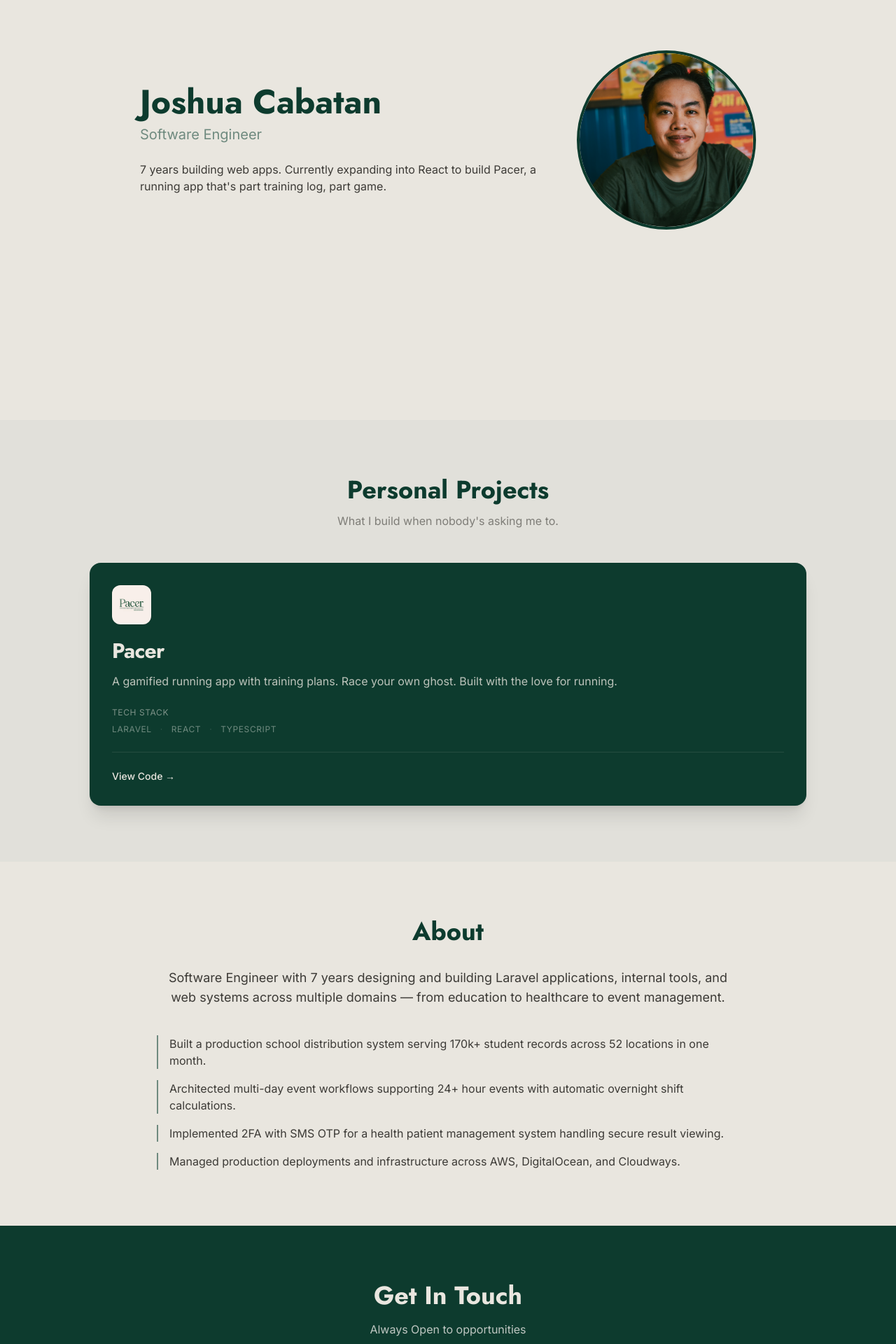
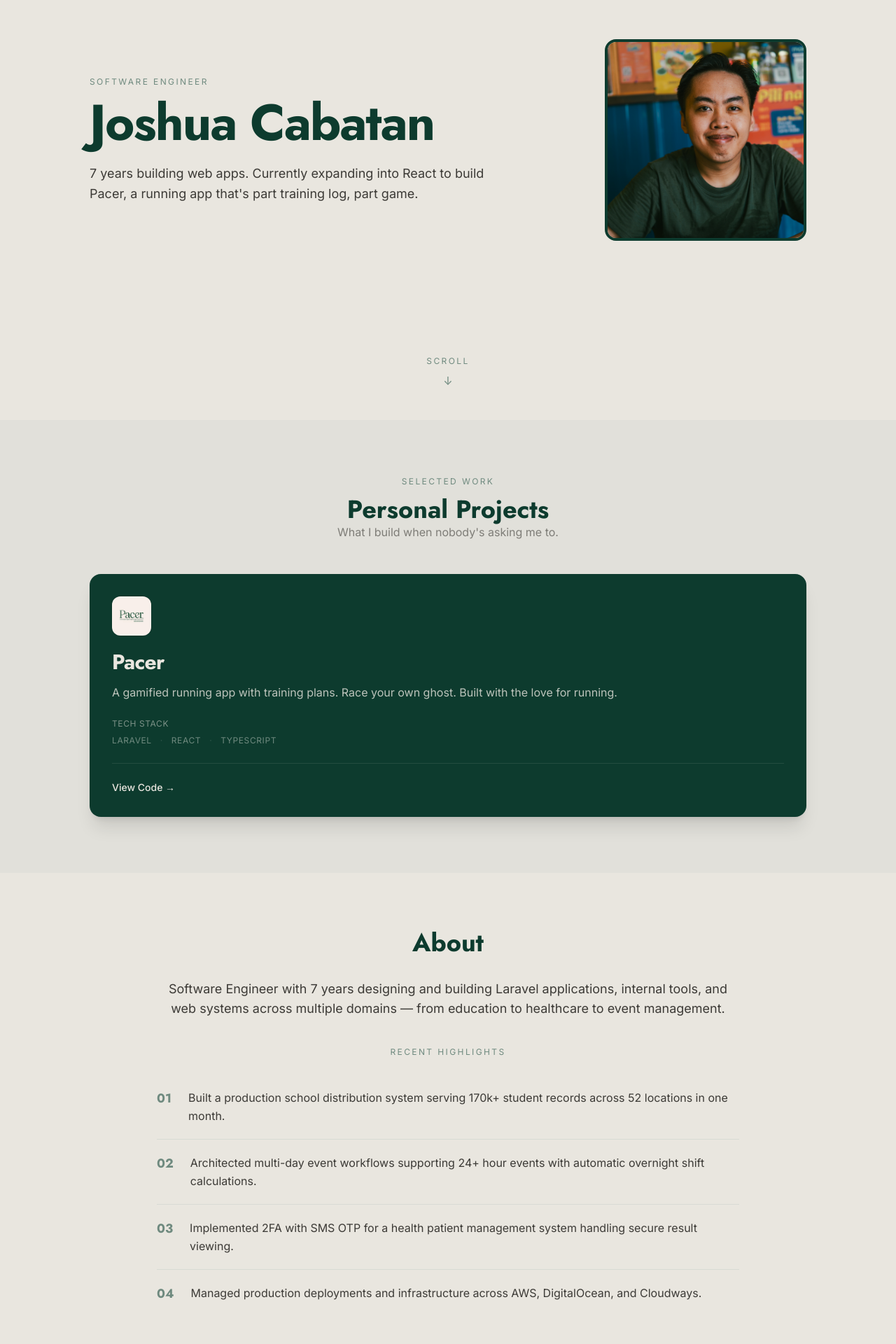
Before and after one commit to shuajo-dev/portfolio, a React (Vite) app: page / in a window 1280 px wide. Shown: the part 200-2120 px from the top of the page at 70% size. Built offline with nearby package versions, Linux system fonts and the light colour scheme.

Commit message:
feat: add easter egg :)

```diff
--- a/src/App.tsx
+++ b/src/App.tsx
@@ -3,6 +3,7 @@ import Hero from './components/Hero'
 import Projects from './components/Projects'
 import About from './components/About'
 import Contact from './components/Contact'
+import EasterEgg from './components/EasterEgg'
 
 function App() {
 
@@ -13,6 +14,7 @@ function App() {
         <Projects />
         <About />
         <Contact />
+        <EasterEgg />
     </div>
   )
 }
--- a/src/components/About.tsx
+++ b/src/components/About.tsx
@@ -16,10 +16,21 @@ function About() {
         internal tools, and web systems across multiple domains — from education to
         healthcare to event management.
       </p>
-      <ul className="space-y-4">
-        {highlights.map((point) => (
-          <li key={point} className="font-body text-charcoal border-l-2 border-sage pl-4">
-            {point}
+      <p className="font-body text-xs uppercase tracking-[0.2em] text-sage text-center mb-6">
+        Recent Highlights
+        </p>
+      <ul>
+        {highlights.map((point, i) => (
+          <li
+            key={point}
+            className="flex gap-6 py-5 border-b border-stone/40 last:border-b-0"
+          >
+            <span className="font-heading text-lg font-bold text-sage shrink-0">
+              {String(i + 1).padStart(2, '0')}
+            </span>
+            <p className="font-body text-charcoal leading-relaxed">
+              {point}
+            </p>
           </li>
         ))}
       </ul>
--- a/src/components/Contact.tsx
+++ b/src/components/Contact.tsx
@@ -1,16 +1,16 @@
 function Contact() {
   return (
     <section className="py-20 px-8 bg-deep-green text-cream text-center">
-      <h2 className="font-heading text-4xl font-bold mb-4">
-        Get In Touch
-      </h2>
-      <p className="font-body text-stone mb-8">
-        Always Open to opportunities
-      </p>
+        <p className="font-body text-xs uppercase tracking-[0.2em] text-stone mb-4">
+        Always Open to Opportunities
+        </p>
+        <h2 className="font-heading text-4xl font-bold mb-8">
+        Say Hello
+        </h2>
       <div className="flex justify-center gap-8 font-body">
         <a
           href="mailto:joshua.cabatan@proton.me"
-          className="underline hover:text-sage transition-colors"
+          className="underline hover:text-sage transition-colors focus:outline-none focus:ring-2 focus:ring-cream focus:ring-offset-2 focus:ring-offset-deep-green rounded"
         >
           joshua.cabatan@proton.me
         </a>
@@ -18,7 +18,7 @@ function Contact() {
           href="https://github.com/shuajo-dev"
           target="_blank"
           rel="noopener noreferrer"
-          className="underline hover:text-sage transition-colors"
+          className="underline hover:text-sage transition-colors focus:outline-none focus:ring-2 focus:ring-cream focus:ring-offset-2 focus:ring-offset-deep-green rounded"
         >
           GitHub
         </a>
@@ -26,7 +26,7 @@ function Contact() {
           href="https://www.linkedin.com/in/shuajo/"
           target="_blank"
           rel="noopener noreferrer"
-          className="underline hover:text-sage transition-colors"
+          className="underline hover:text-sage transition-colors focus:outline-none focus:ring-2 focus:ring-cream focus:ring-offset-2 focus:ring-offset-deep-green rounded"
         >
           LinkedIn
         </a>
--- /dev/null
+++ b/src/components/EasterEgg.tsx
@@ -0,0 +1,64 @@
+import { useEffect, useState } from 'react'
+
+const KONAMI_CODE = [
+  'ArrowUp', 'ArrowUp',
+  'ArrowDown', 'ArrowDown',
+  'ArrowLeft', 'ArrowRight',
+  'ArrowLeft', 'ArrowRight',
+  'b', 'a',
+]
+
+function EasterEgg() {
+  const [unlocked, setUnlocked] = useState(false)
+
+  useEffect(() => {
+    console.log(
+      '%cLooking for something?',
+      'color: font-size: 16px; font-weight: bold;'
+    )
+    console.log(
+      '%cTry the Konami code: ↑ ↑ ↓ ↓ ← → ← → B A',
+      'color: #6f8a7f; font-size: 12px;'
+    )
+
+    let position = 0
+
+    function handleKeyDown(e: KeyboardEvent) {
+      const pressedKey = e.key.length === 1 ? e.key.toLowerCase() : e.key
+
+      if (pressedKey === KONAMI_CODE[position]) {
+        position += 1
+        if (position === KONAMI_CODE.length) {
+          setUnlocked(true)
+          position = 0
+        }
+      } else {
+        position = pressedKey === KONAMI_CODE[0] ? 1 : 0
+      }
+    }
+
+    window.addEventListener('keydown', handleKeyDown)
+    return () => window.removeEventListener('keydown', handleKeyDown)
+  }, [])
+
+  useEffect(() => {
+    if (!unlocked) return
+    const timer = setTimeout(() => setUnlocked(false), 4000)
+    return () => clearTimeout(timer)
+  }, [unlocked])
+
+  if (!unlocked) return null
+
+  return (
+    <div className="fixed inset-0 z-50 flex items-center justify-center bg-deep-green/90 backdrop-blur-sm">
+      <div className="text-center px-8">
+
+        <p className="font-body text-cream/70 tracking-wide">
+          Congrats, you found the secret! Ready to work together?
+        </p>
+      </div>
+    </div>
+  )
+}
+
+export default EasterEgg
--- a/src/components/Hero.tsx
+++ b/src/components/Hero.tsx
@@ -2,27 +2,30 @@ import headshot from '../assets/josh-headshot.jpg'
 
 function Hero(){
     return(
-        <section className="min-h-screen flex flex-col md:flex-row items-center justify-center gap-12 bg-cream px-8">
+    <section className="relative min-h-screen flex flex-col md:flex-row items-center justify-between gap-6 md:gap-12 bg-cream px-8 md:px-16 max-w-6xl mx-auto">
       {/* Details */}
-      <div className="max-w-xl">
-        <h1 className="font-heading text-5xl font-bold text-deep-green">
-          Joshua Cabatan
+        <div className="max-w-xl">
+        <p className="font-body text-xs uppercase tracking-[0.2em] text-sage mb-4">
+            Software Engineer
+        </p>
+        <h1 className="font-heading text-6xl md:text-7xl font-bold text-deep-green leading-[0.95] tracking-tight">
+            Joshua Cabatan
         </h1>
-        <p className="font-body text-xl text-sage mt-2">
-          Software Engineer
+        <p className="font-body text-charcoal mt-6 text-lg leading-relaxed">
+            7 years building web apps. Currently expanding into React to build Pacer, a running app that's part training log, part game.
         </p>
-        <p className="font-body text-charcoal mt-6">
-        7 years building web apps. Currently expanding into React to build Pacer, a running app that's part training log, part game.
-        </p>
-
-      </div>
+        </div>
 
       {/* Profile Image */}
       <img
         src={headshot}
         alt="Joshua Cabatan"
-        className="w-64 h-64 rounded-full object-cover border-4 border-deep-green"
+       className="w-40 md:w-72 h-40 md:h-72 rounded-2xl object-cover border-4 border-deep-green"
       />
+       <div className="absolute bottom-8 left-1/2 -translate-x-1/2 flex flex-col items-center gap-2 text-sage animate-bounce">
+        <span className="font-body text-xs uppercase tracking-[0.2em]">Scroll</span>
+        <span>↓</span>
+    </div>
     </section>
     )
 }
--- a/src/components/ProjectCard.tsx
+++ b/src/components/ProjectCard.tsx
@@ -19,6 +19,7 @@ function ProjectCard({ title, description, tags, githubUrl, liveUrl, featured, i
     >
       <div className="flex items-start justify-between gap-6">
         <div className="flex-1">
+
           {image && (
             <img
               src={image}
@@ -56,7 +57,7 @@ function ProjectCard({ title, description, tags, githubUrl, liveUrl, featured, i
           href={githubUrl}
           target="_blank"
           rel="noopener noreferrer"
-          className="font-body text-sm font-medium underline-offset-4 hover:underline"
+          className="font-body text-sm font-medium underline-offset-4 hover:underline focus:outline-none focus:ring-2 focus:ring-sage focus:ring-offset-2 rounded"
         >
           View Code →
         </a>
@@ -65,7 +66,7 @@ function ProjectCard({ title, description, tags, githubUrl, liveUrl, featured, i
             href={liveUrl}
             target="_blank"
             rel="noopener noreferrer"
-            className="font-body text-sm font-medium underline-offset-4 hover:underline"
+            className="font-body text-sm font-medium underline-offset-4 hover:underline focus:outline-none focus:ring-2 focus:ring-sage focus:ring-offset-2 rounded"
           >
             Live Demo →
           </a>
--- a/src/components/Projects.tsx
+++ b/src/components/Projects.tsx
@@ -4,7 +4,10 @@ import pacerLogo from '../assets/projects/pacer.jpg'
 function Projects(){
     return(
         <section className="py-20 px-8 bg-stone/20">
-            <h2 className="font-heading text-4xl font-bold text-deep-green text-center mb-3">
+            <p className="font-body text-xs uppercase tracking-[0.2em] text-sage mb-3 text-center">
+            Selected Work
+            </p>
+            <h2 className="font-heading text-4xl font-bold text-deep-green text-center">
             Personal Projects
             </h2>
             <p className="font-body text-charcoal/60 text-center mb-12">
```
